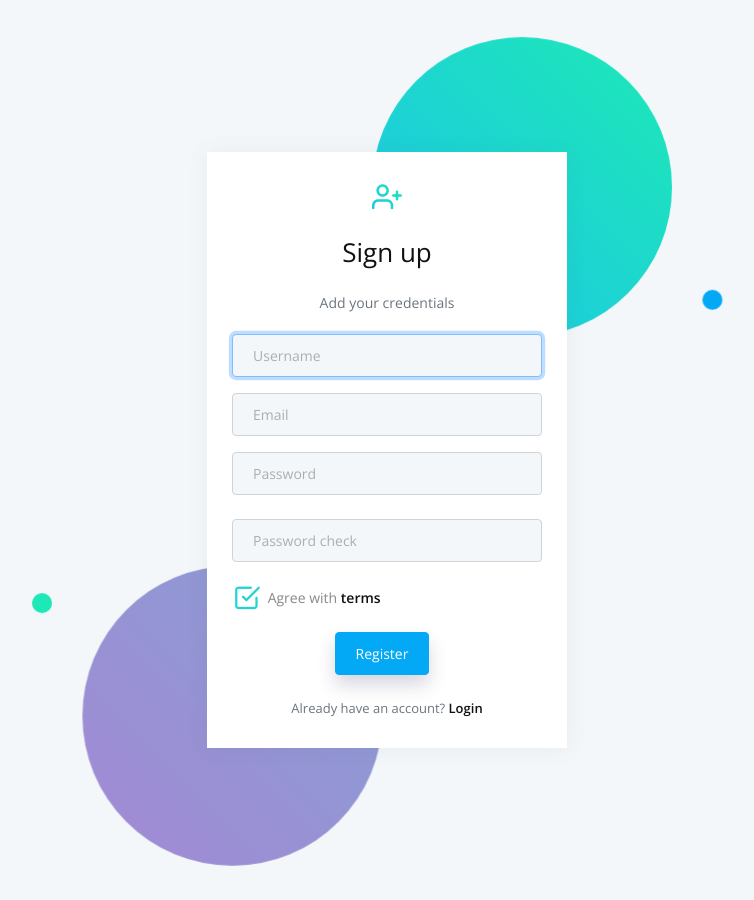
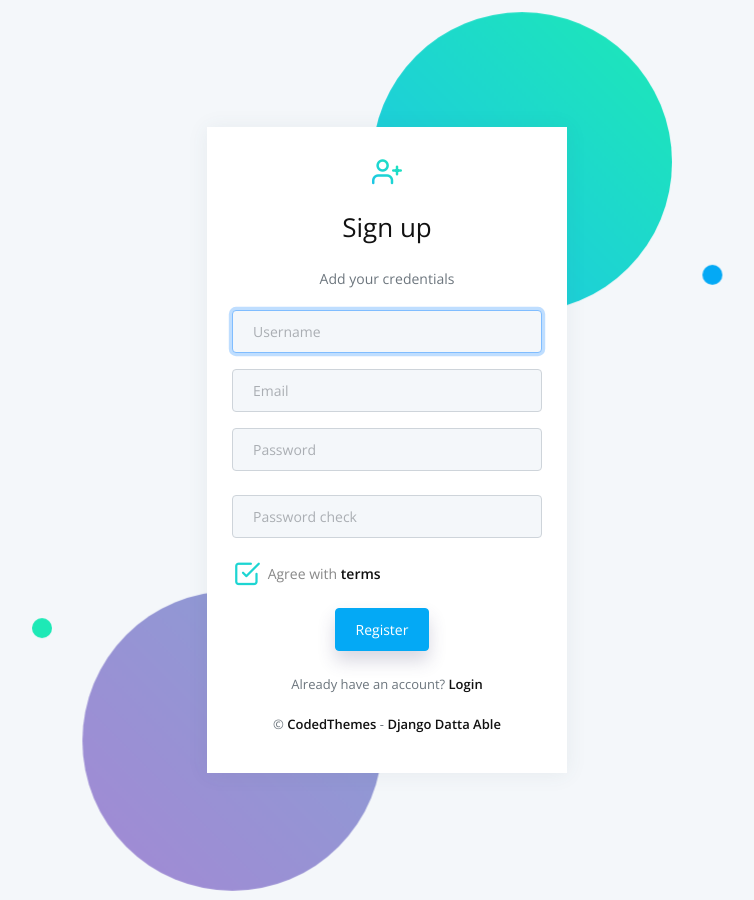
Before and after one commit to Ra20r/SkipTracingApp, a Django app: page /register/ in a window 1280 px wide. Shown: the whole page, without its empty margins (253-1007 px from the left). Run offline with Django 3.2, Linux system fonts and the light colour scheme; some libraries are stand-ins or nearby versions.

Commit message:
added copyright mentions

```diff
--- a/core/templates/accounts/login.html
+++ b/core/templates/accounts/login.html
@@ -54,7 +54,10 @@
 
                     <p class="mb-0 text-muted">Don’t have an account? <a href="{% url 'register' %}" >Sign UP</a></p>
                     <br />
-
+                    <p class="mb-2 text-muted">
+                        &copy; <a target="_blank" href="https://bit.ly/37fF9RT">CodedThemes</a>
+                        - <a target="_blank" href="https://appseed.us/admin-dashboards/django-dashboard-dattaable">Django Datta Able</a>.
+                    </p>
                 </div>
             </div>
         </div>
--- a/core/templates/accounts/register.html
+++ b/core/templates/accounts/register.html
@@ -65,6 +65,11 @@
                     </form>
 
                     <p class="mb-0 text-muted">Already have an account? <a href="{% url 'login' %}" >Login</a></p>
+                    <br />
+                    <p class="mb-2 text-muted">
+                        &copy; <a target="_blank" href="https://bit.ly/37fF9RT">CodedThemes</a>
+                        - <a target="_blank" href="https://appseed.us/admin-dashboards/django-dashboard-dattaable">Django Datta Able</a>
+                    </p>
                 </div>
             </div>
         </div>
--- a/core/templates/login.html
+++ b/core/templates/login.html
@@ -49,6 +49,11 @@
                     </form>
 
                     <p class="mb-0 text-muted">Don’t have an account? <a href="/register.html" >Signup</a></p>
+                    <br />
+                    <p class="mb-2 text-muted">
+                        &copy; <a target="_blank" href="https://bit.ly/37fF9RT">CodedThemes</a>
+                        - coded by <a target="_blank" href="https://appseed.us">AppSeed</a>.
+                    </p>
                 </div>
             </div>
         </div>
```
Also changed, not shown: README.md.
